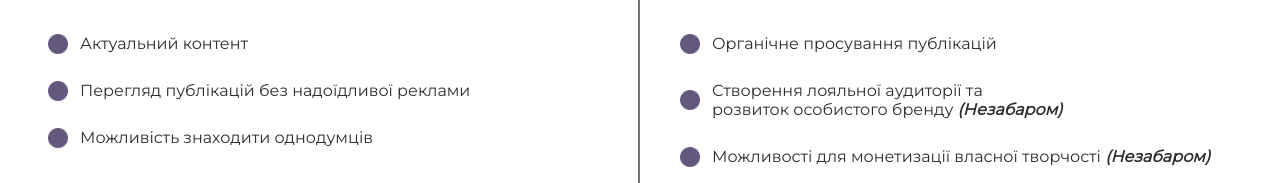
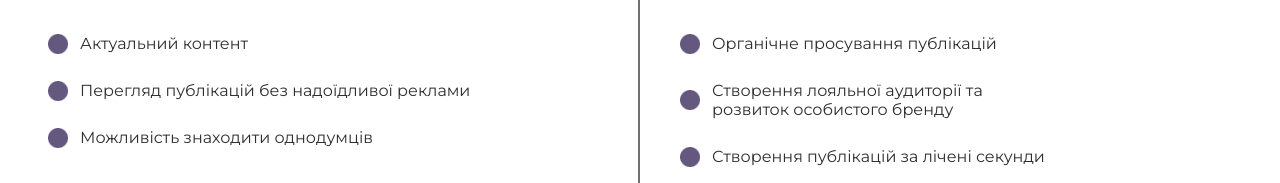
Before and after one commit to zhashkevych/editt-client, a Vue app: page / in a window 1280 px wide. Shown: the part 769-952 px from the top of the page. Built offline with nearby package versions, Linux system fonts and the light colour scheme; no server answers.

Commit message:
changed 2nd block text

```diff
--- a/src/views/Home.vue
+++ b/src/views/Home.vue
@@ -56,8 +56,8 @@
                     <div class="benefits">
                         <ul class="benefits-list">
                             <li>Органічне просування публікацій</li>
-                            <li>Створення лояльної аудиторії та<br>розвиток особистого бренду <strong><i>(Незабаром)</i></strong></li>
-                            <li>Можливості для монетизації власної творчості <strong><i>(Незабаром)</i></strong></li>
+                            <li>Створення лояльної аудиторії та<br>розвиток особистого бренду</li>
+                            <li>Створення публікацій за лічені секунди</li>
                         </ul>
                     </div>
 
```
